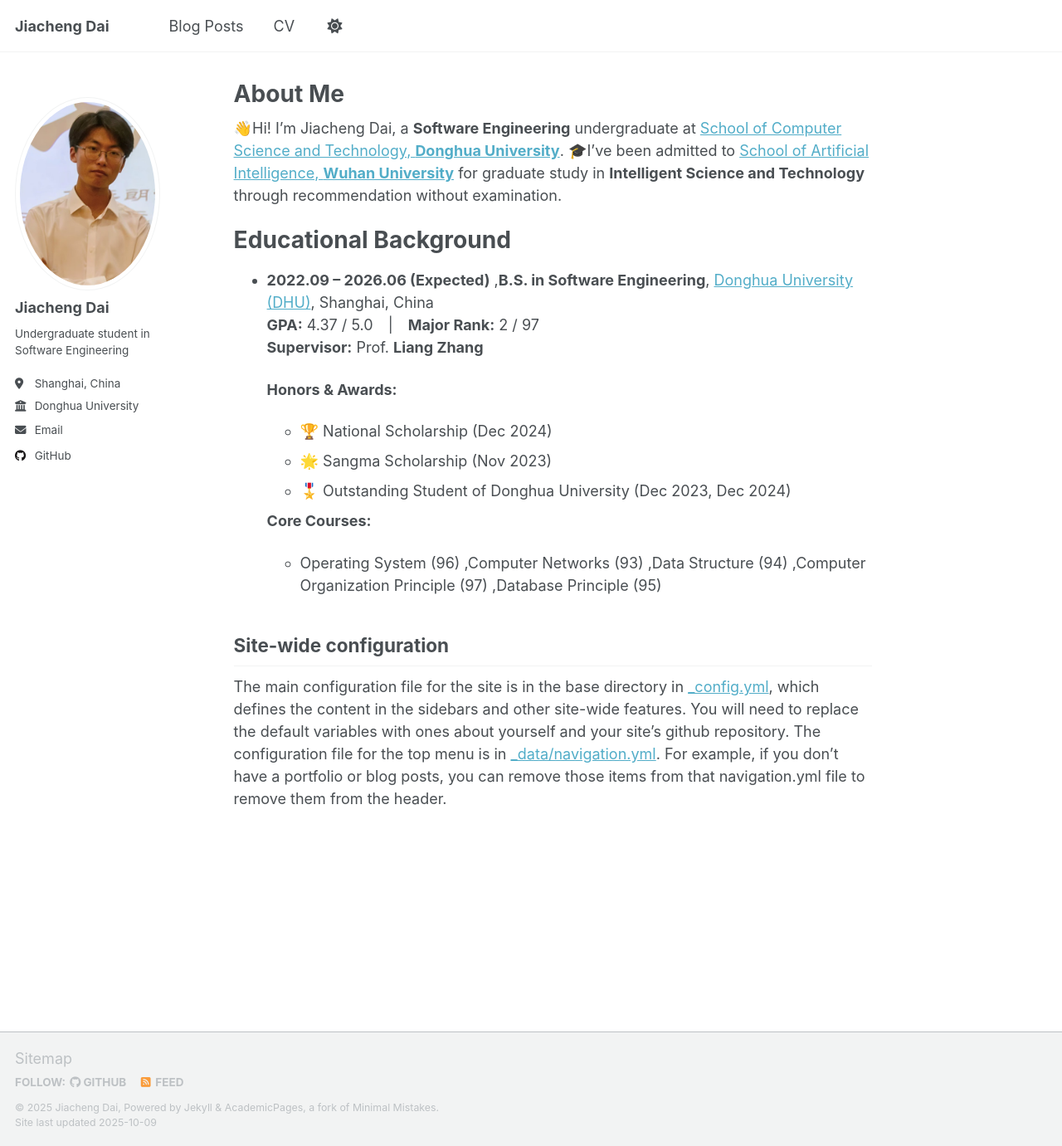
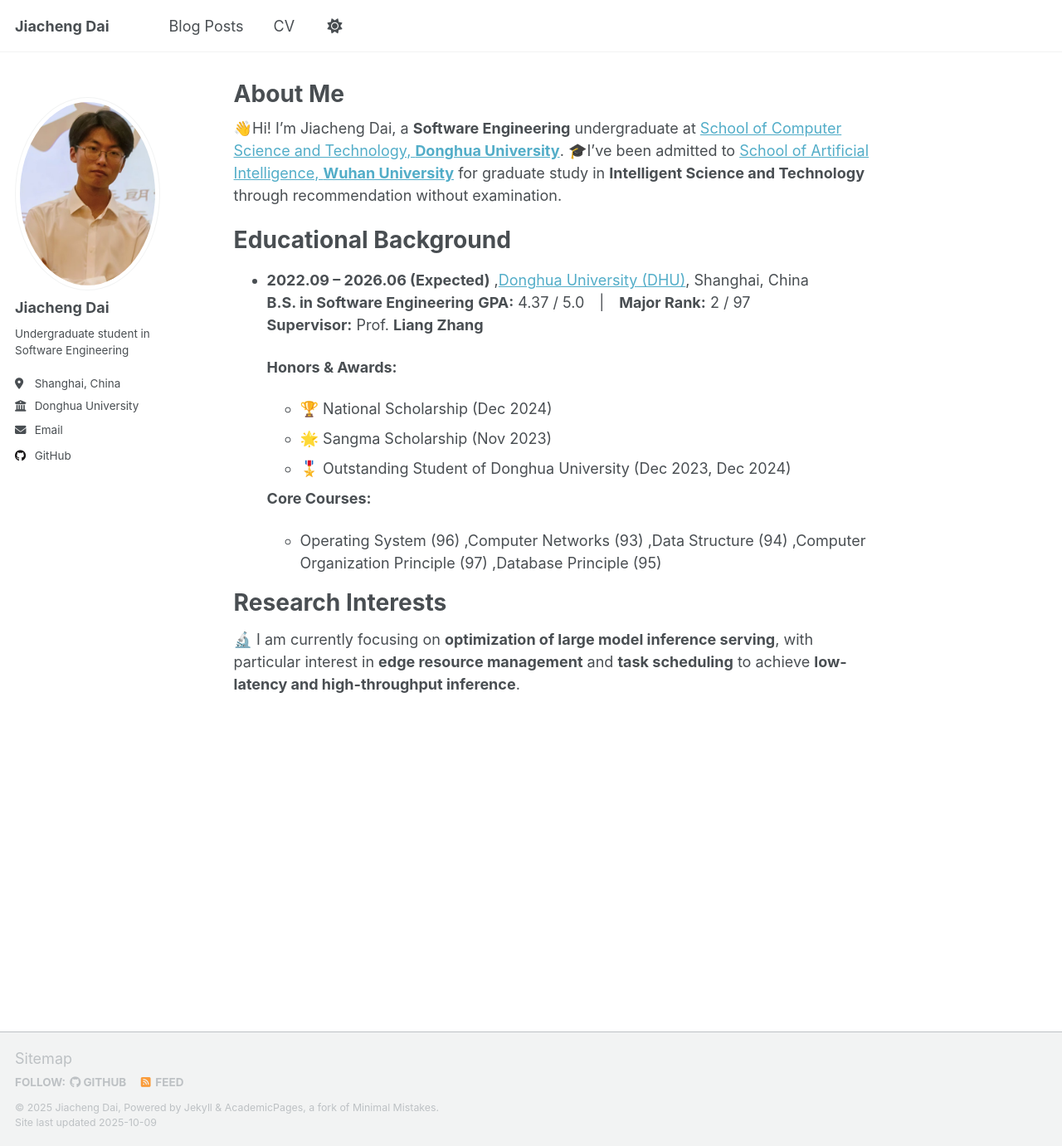
Before and after one commit to jiachengdai/jiachengdai.github.io, a Jekyll site: the page built from _pages/about.md, in a window 1280 px wide and 1381 px high. Shown: the whole window at 83% size. Built offline with Jekyll 4.4.1, drawn with Linux system fonts in a browser that asks for light colours; a script that is not in the unit is left out.

Commit message:
Update about.md

```diff
--- a/_pages/about.md
+++ b/_pages/about.md
@@ -12,7 +12,8 @@ redirect_from:
 
 Educational Background
 ======
-- **2022.09 – 2026.06 (Expected)**  ,**B.S. in Software Engineering**, [Donghua University (DHU)](https://dhu.edu.cn), Shanghai, China
+- **2022.09 – 2026.06 (Expected)**  ,[Donghua University (DHU)](https://dhu.edu.cn), Shanghai, China
+  **B.S. in Software Engineering**
   **GPA:** 4.37 / 5.0 | **Major Rank:** 2 / 97
   **Supervisor:** Prof. **Liang Zhang**
 
@@ -24,6 +25,6 @@ Educational Background
   **Core Courses:**
   - Operating System (96) ,Computer Networks (93)  ,Data Structure (94)  ,Computer Organization Principle (97)  ,Database Principle (95)
 
-Site-wide configuration
-------
-The main configuration file for the site is in the base directory in [_config.yml](https://github.com/academicpages/academicpages.github.io/blob/master/_config.yml), which defines the content in the sidebars and other site-wide features. You will need to replace the default variables with ones about yourself and your site's github repository. The configuration file for the top menu is in [_data/navigation.yml](https://github.com/academicpages/academicpages.github.io/blob/master/_data/navigation.yml). For example, if you don't have a portfolio or blog posts, you can remove those items from that navigation.yml file to remove them from the header.
+Research Interests
+======
+🔬 I am currently focusing on **optimization of large model inference serving**, with particular interest in **edge resource management** and **task scheduling** to achieve **low-latency and high-throughput inference**.
```
